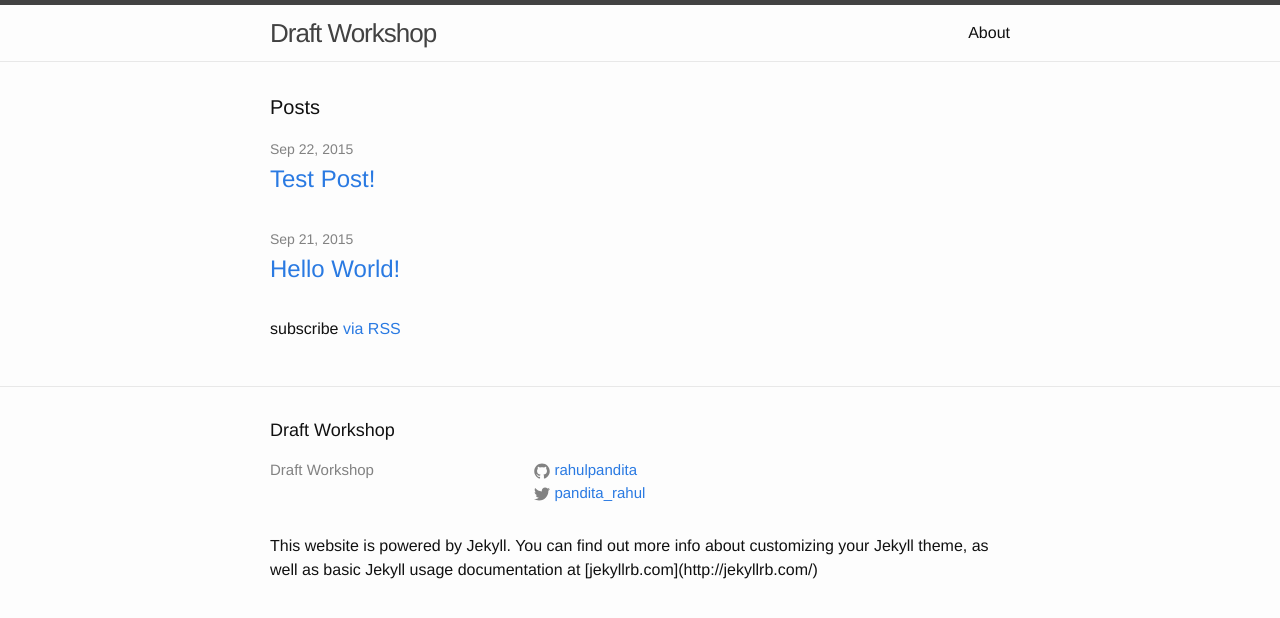
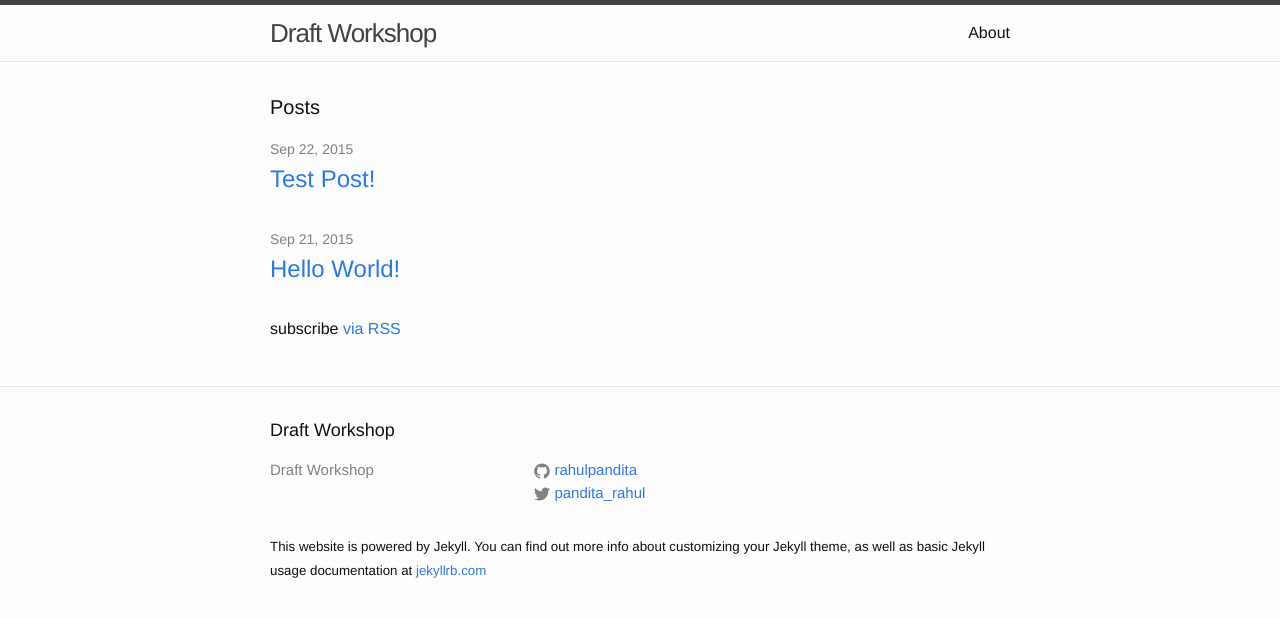
Before and after one commit to rahulpandita/Draft-Workshop, a Jekyll site: the page built from index.html, in a window 1280 px wide. Shown: the top 618 px of the page. Built offline with Jekyll 4.4.1, drawn with Linux system fonts in a browser that asks for light colours.

Commit message:
fixed footer text

```diff
--- a/_includes/footer.html
+++ b/_includes/footer.html
@@ -49,7 +49,7 @@
         <p class="text">{{ site.description }}</p>
       </div>
     </div>
-	<p>This website is powered by Jekyll. You can find out more info about customizing your Jekyll theme, as well as basic Jekyll usage documentation at [jekyllrb.com](http://jekyllrb.com/)</p>
+	<p><small>This website is powered by Jekyll. You can find out more info about customizing your Jekyll theme, as well as basic Jekyll usage documentation at <a href="http://jekyllrb.com/">jekyllrb.com</a></small></p>
   </div>
 
 </footer>
```
